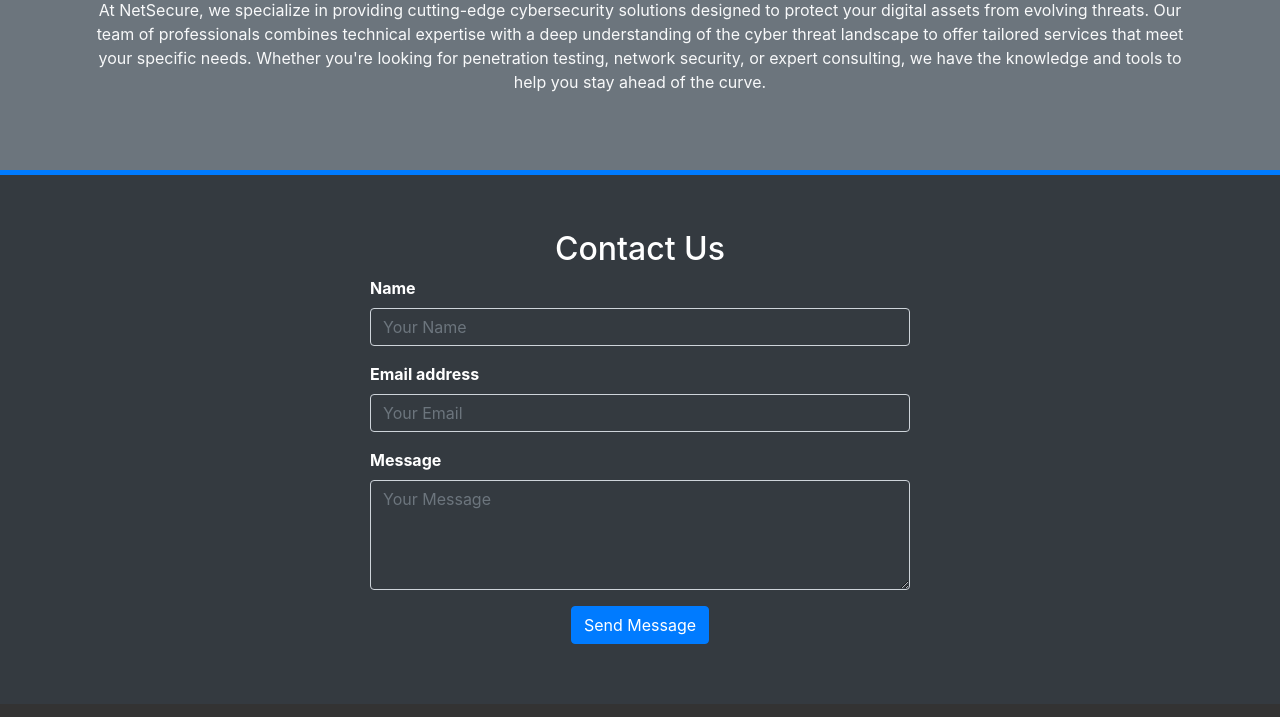
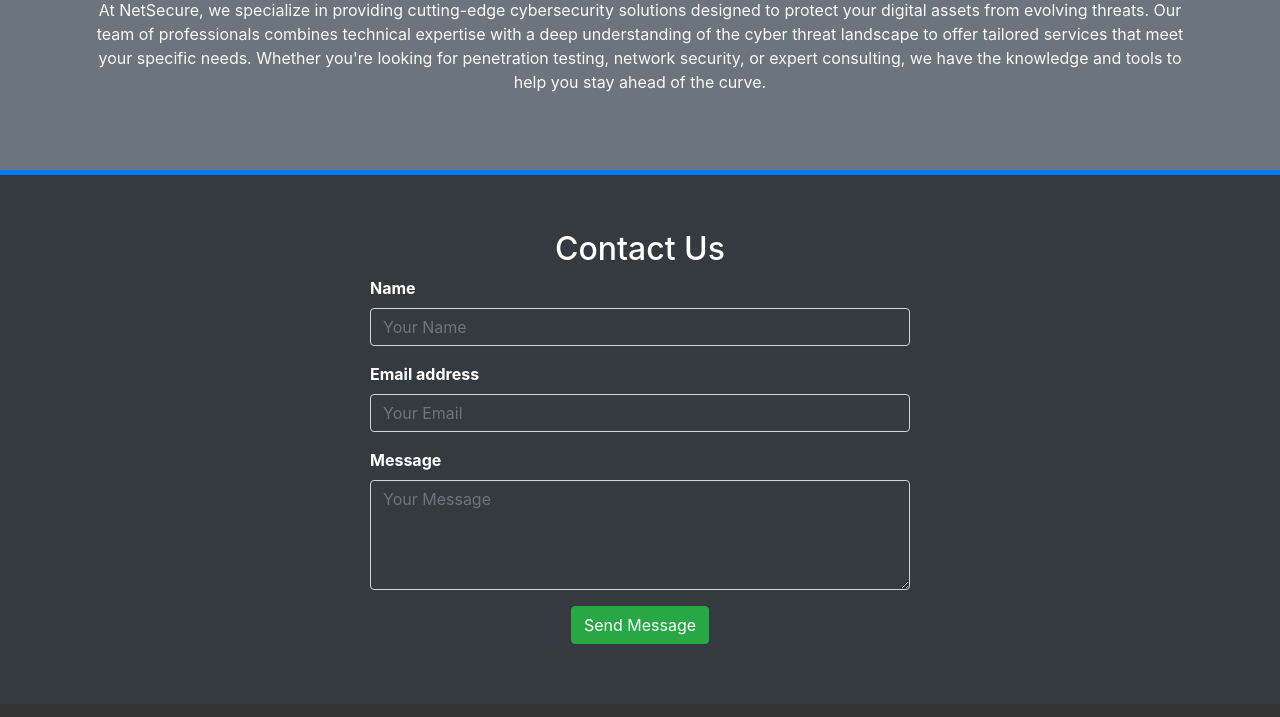
Before and after one commit to NetSecure/NetSecure.github.io, a plain HTML site: page index.html in a window 1280 px wide. Shown: the part 990-1707 px from the top of the page. Drawn offline with nearby package versions, Linux system fonts and the light colour scheme.

Commit message:
Update index.html

```diff
--- a/index.html
+++ b/index.html
@@ -209,7 +209,7 @@
               <textarea class="form-control bg-dark" id="message" rows="4" placeholder="Your Message" required></textarea>
             </div>
             <div class="text-center">
-				<button type="submit" class="btn btn-primary">Send Message</button>
+				<button type="submit" class="btn btn-success">Send Message</button>
             </div>
           </form>
         </div>
```
